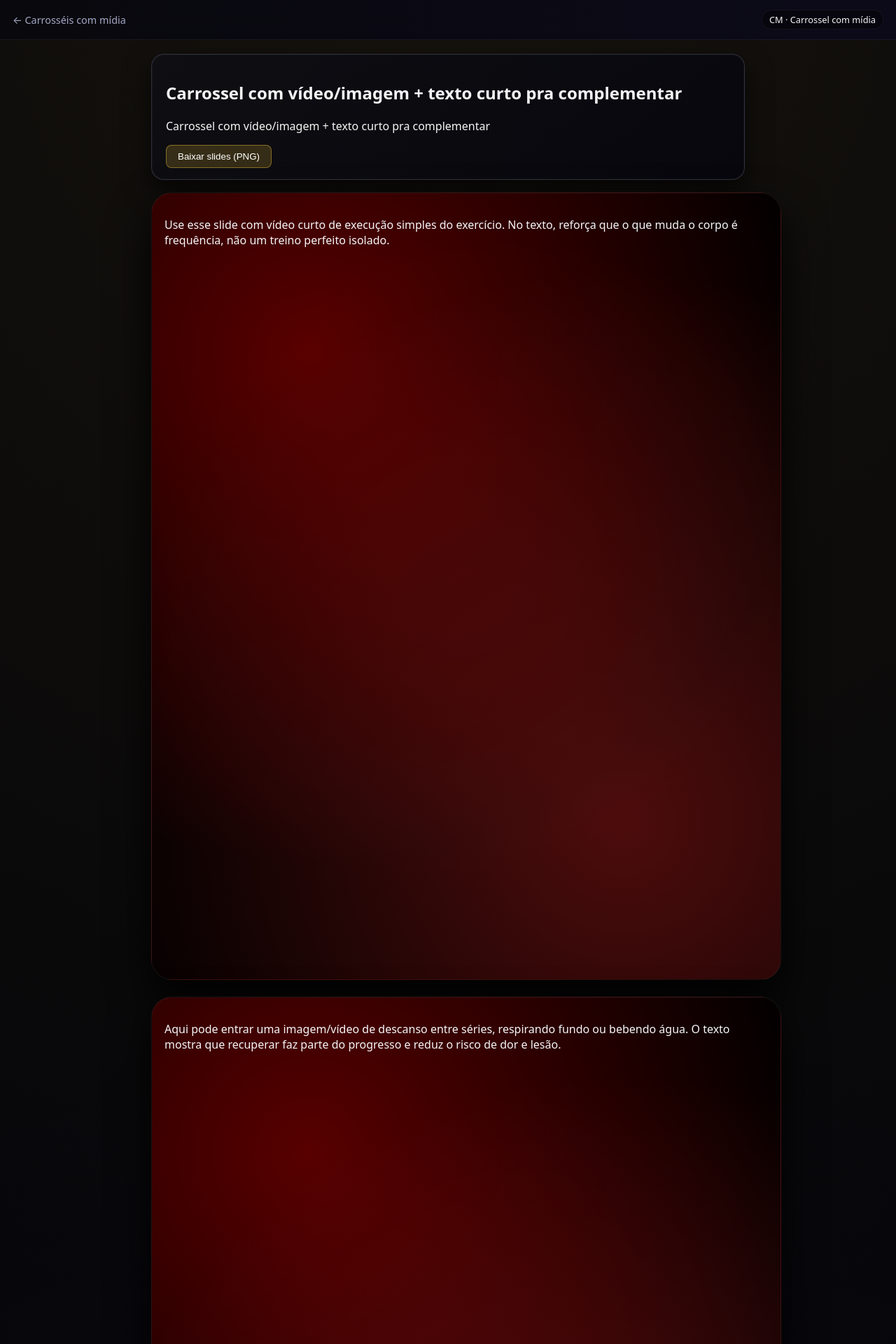
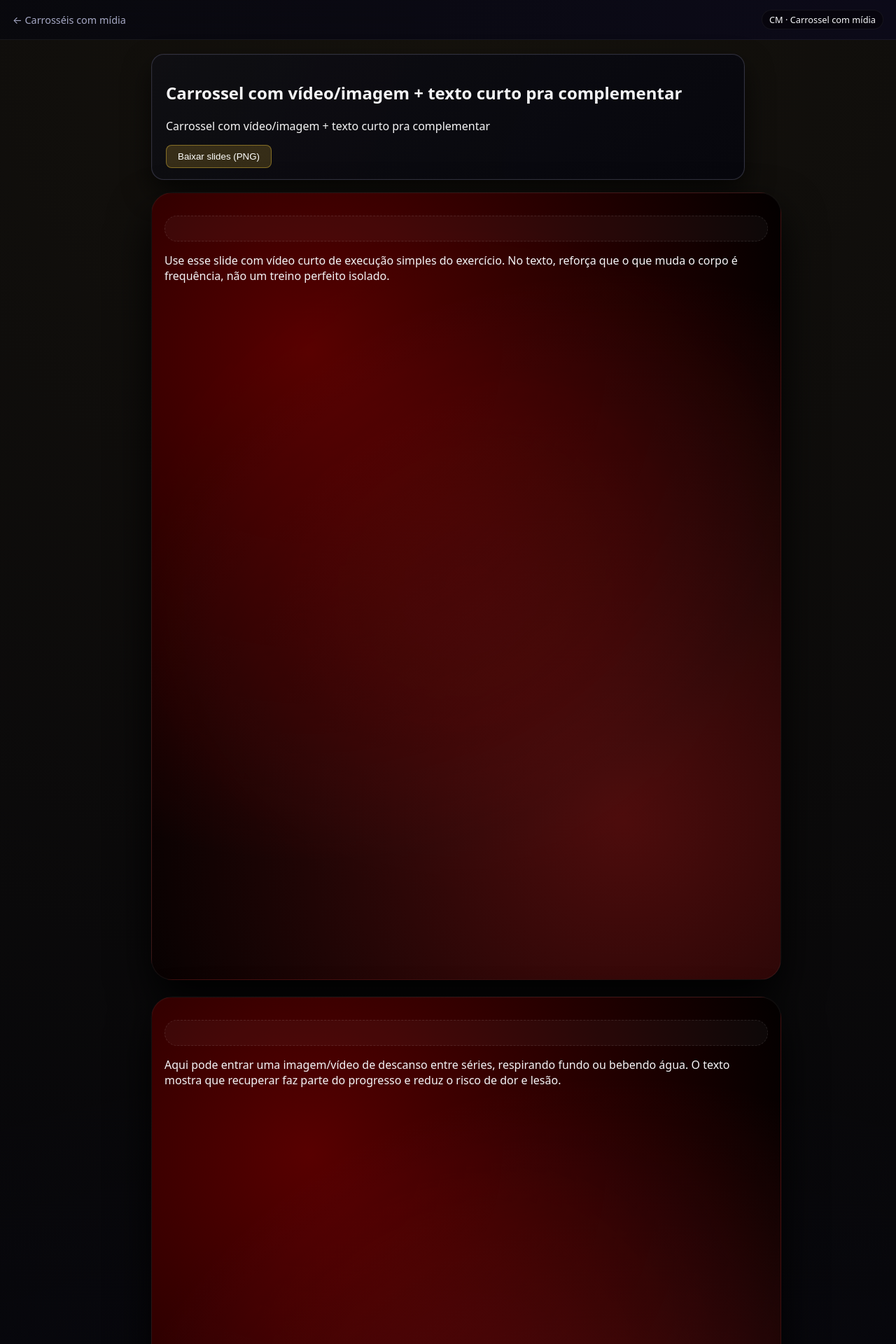
Before and after one commit to mbritodowglas-collab/fabrica-conteudo, a Jekyll site: the page built from content/carrossel-media/teste-post.md, in a window 1280 px wide. Shown: the top 1920 px of the page at 70% size. Built offline with Jekyll 4.4.1, drawn with Linux system fonts in a browser that asks for light colours.

Commit message:
Atualizar o style.css

```diff
--- a/assets/css/style.css
+++ b/assets/css/style.css
@@ -2156,3 +2156,24 @@
   opacity: .6;
   margin-bottom: 12px;
 }
+
+.cm-card__media {
+  width: 100%;
+  height: 40%; /* altura fixa proporcional */
+  margin: 14px 0 8px;
+  border-radius: 18px;
+  background: rgba(255,255,255,0.03);
+  border: 1px dashed rgba(255,255,255,0.1);
+
+  display: flex;
+  align-items: center;
+  justify-content: center;
+
+  overflow: hidden;
+}
+
+.cm-card__media-placeholder {
+  color: rgba(255,255,255,0.25);
+  font-size: 14px;
+  font-style: italic;
+}
```
